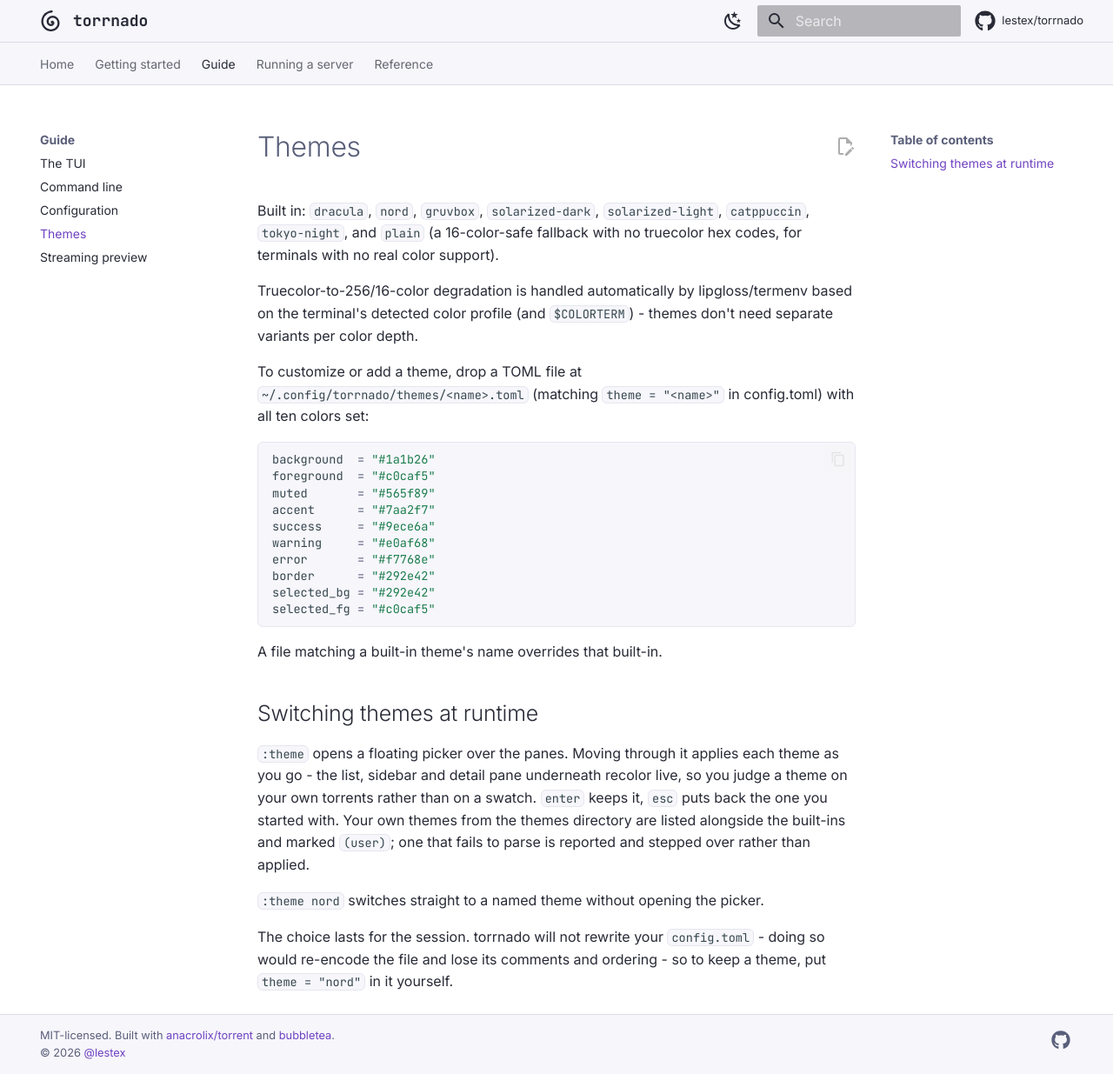
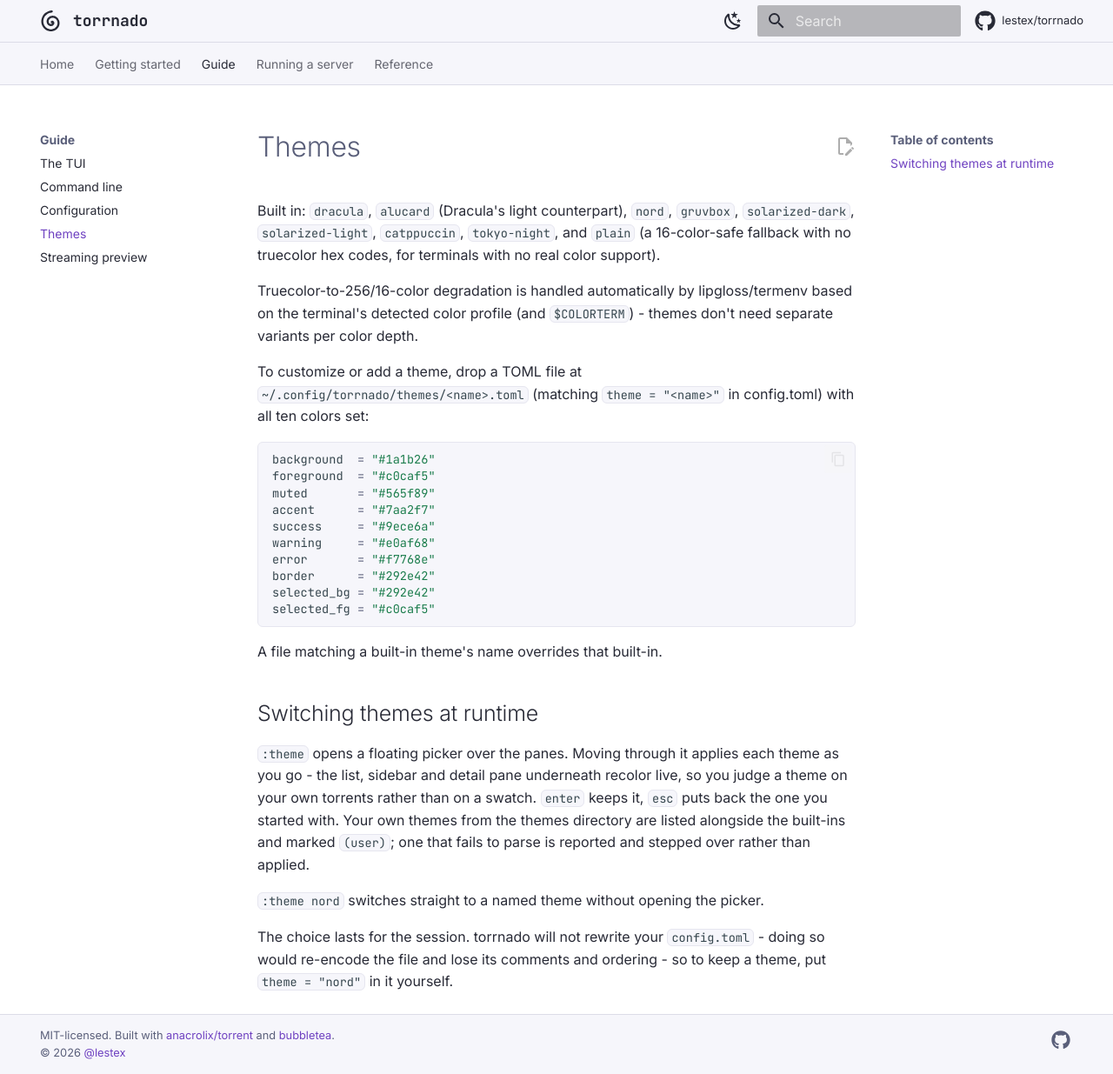
Before and after one commit to lestex/torrnado, an MkDocs documentation site: the page built from docs/guide/themes.md, in a window 1280 px wide and 1235 px high. Shown: the whole window at 87% size. Built offline with MkDocs 1.6.1 and Material for MkDocs 9.7.7, drawn with Linux system fonts in a browser that asks for light colours; comment, search, counter and statistics services are not loaded.

Commit message:
feat(theme): add alucard, a light palette from Dracula's own light variant
The built-ins were seven dark themes and one light one (solarized-light).
Alucard is the upstream Dracula project's light counterpart, so it maps
onto the same ten slots: selection for border and selected_bg, comment
for muted, purple for accent, and the muted green/yellow/red for
success/warning/error, all of which are dark enough to read on the
#fffbeb background.

```diff
--- a/docs/guide/themes.md
+++ b/docs/guide/themes.md
@@ -1,8 +1,9 @@
 # Themes
 
-Built in: `dracula`, `nord`, `gruvbox`, `solarized-dark`, `solarized-light`,
-`catppuccin`, `tokyo-night`, and `plain` (a 16-color-safe fallback with no
-truecolor hex codes, for terminals with no real color support).
+Built in: `dracula`, `alucard` (Dracula's light counterpart), `nord`,
+`gruvbox`, `solarized-dark`, `solarized-light`, `catppuccin`,
+`tokyo-night`, and `plain` (a 16-color-safe fallback with no truecolor hex
+codes, for terminals with no real color support).
 
 Truecolor-to-256/16-color degradation is handled automatically by
 lipgloss/termenv based on the terminal's detected color profile (and
```
Also changed, not shown: 1 other file.
